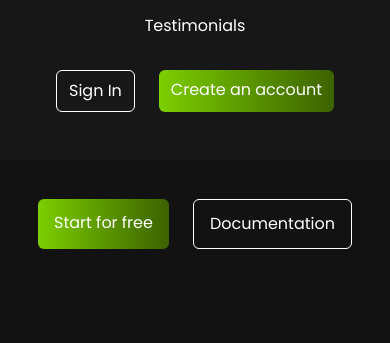
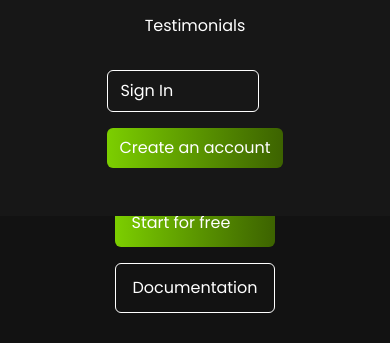
Before and after one commit to Gabrielmgb/projeto-virtual-r, a React (Vite) app: page / in a window 390 px wide. Both pictures are taken after a click on the button 350 px from the left and 30 px from the top of the page. Shown: the part 270-613 px from the top of the page. Built offline with nearby package versions, Linux system fonts and the light colour scheme.

Commit message:
responsive navbar and hero section

```diff
--- a/src/components/HeroSection.jsx
+++ b/src/components/HeroSection.jsx
@@ -16,7 +16,7 @@ const HeroSection = () => {
         intuitive development tools. Get started today and turn your imagination
         into immersive reality!
       </p>
-      <div className="flex justify-center my-10">
+      <div className="flex flex-col md:flex-row gap-4 justify-center my-10">
         <a
           href="#"
           className="bg-gradient-to-r from-lime-500 to-lime-800 hover:from-lime-400 hover:to-lime-600 duration-300 transition-all py-3 px-4 mx-3 rounded-md"
--- a/src/components/Navbar.jsx
+++ b/src/components/Navbar.jsx
@@ -43,15 +43,15 @@ const Navbar = () => {
           </div>
         </div>
         {mobileDrawerOpen && (
-          <div className="fixed right-0 z-20 bg-neutral-900 w-full p-12 flex flex-col gap-4 justify-center items-center lg:hidden ">
+          <div className="fixed right-0 z-20 bg-neutral-900 w-full p-12 flex flex-col gap-4 justify-center items-center lg:hidden">
             <ul>
               {navItems.map((item, index) => (
-                <li key={index} className="py-4">
+                <li key={index} className="py-4 hover:text-lime-300 transition-all duration-300">
                   <a href={item.href}>{item.label}</a>
                 </li>
               ))}
             </ul>
-            <div className="flex space-x-6">
+            <div className="flex flex-col md:flex-row gap-4 space-x-6">
               <a href="#" className="py-2 px-3 border rounded-md hover:bg-zinc-800 duration-300 transition-all">
                 Sign In
               </a>
--- a/src/index.css
+++ b/src/index.css
@@ -4,6 +4,8 @@
 
 @theme {
   --font-sans: "poppins", "sans-serif";
+
+
 }
 
 * {
```
